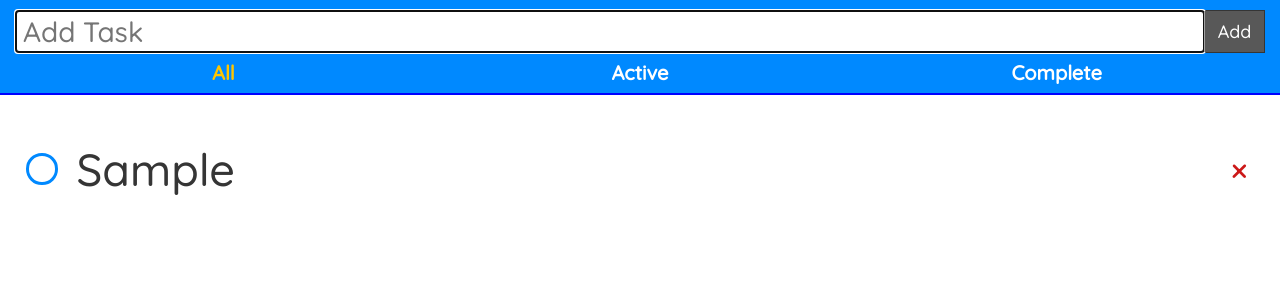
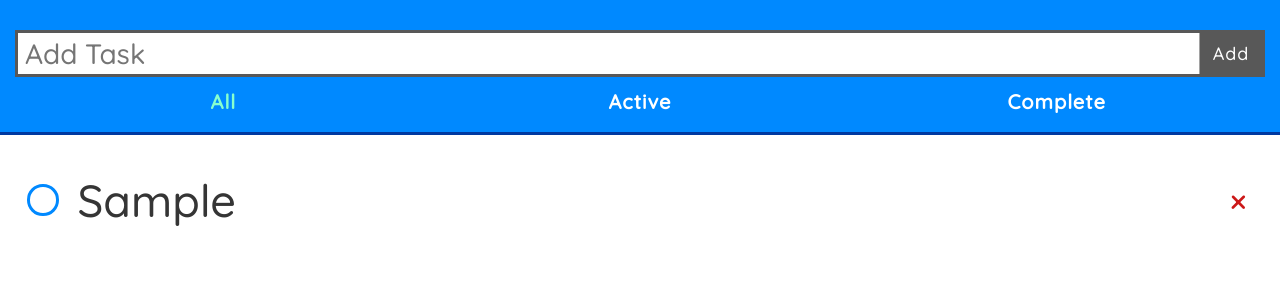
Before and after one commit to sequoian/tasks, a React (Create React App) app: page / in a window 1280 px wide. Both pictures are taken after typing "Sample" into the empty fields and a click on the button "Add". Shown: the top 300 px of the page. Built offline with nearby package versions, Linux system fonts and the light colour scheme.

Commit message:
larger, more spaced-out header

```diff
--- a/src/css/AddTask.css
+++ b/src/css/AddTask.css
@@ -1,7 +1,8 @@
 #add-task {
   display: flex;
   justify-content: center;
-  border: 1px solid #353535;
+  border: 3px solid #585858;
+  margin-bottom: 5px;
 }
 
 #add-text {
@@ -11,6 +12,7 @@
   padding: 3px 7px;
   border: none;
   font-size: 28px;
+  outline: none;
 }
 
 #add-task button {
@@ -23,4 +25,5 @@
   border-left: 1px solid #a2a2a2 !important;
   cursor: pointer;
   padding: 0 0.7em;
+  letter-spacing: 1px;
 }
--- a/src/css/FilterNav.css
+++ b/src/css/FilterNav.css
@@ -9,6 +9,7 @@
 #filter-nav li {
   display: block;
   text-align: center;
+  letter-spacing: 1px;
 }
 
 #filter-nav a {
@@ -23,7 +24,7 @@
 #filter-nav a.active {
   color: inherit;
   cursor: default;
-  color: var(--secondary)
+  color: #87ffce;
 }
 
 #filter-nav a.active:hover {
--- a/src/css/Header.css
+++ b/src/css/Header.css
@@ -1,7 +1,8 @@
 #header {
   background-color: var(--primary);
-  padding-top: 10px;
-  border-bottom: 2px solid blue;
+  padding-top: 30px;
+  padding-bottom: 10px;
   position: fixed;
   width: 100%;
+  border-bottom: 3px solid #0039a0;
 }
--- a/src/css/Task.css
+++ b/src/css/Task.css
@@ -2,13 +2,13 @@
   display: flex;
   justify-content: space-between;
   align-items: center;
-  margin-bottom: 0.5em;
+  margin-bottom: 0.3em;
   padding: 10px;
-  border: 1px solid white;
+  border: 2px solid white;
 }
 
 .task:hover {
-  border: 1px solid gray;
+  border: 2px solid gray;
   box-shadow: -3px 3px 20px 0px rgba(0,0,0,0.25);
 }
 
--- a/src/css/TaskList.css
+++ b/src/css/TaskList.css
@@ -1,4 +1,4 @@
 #task-list {
-  padding-top: 130px;
+  padding-top: 160px;
   padding-bottom: 20px;
 }
```
